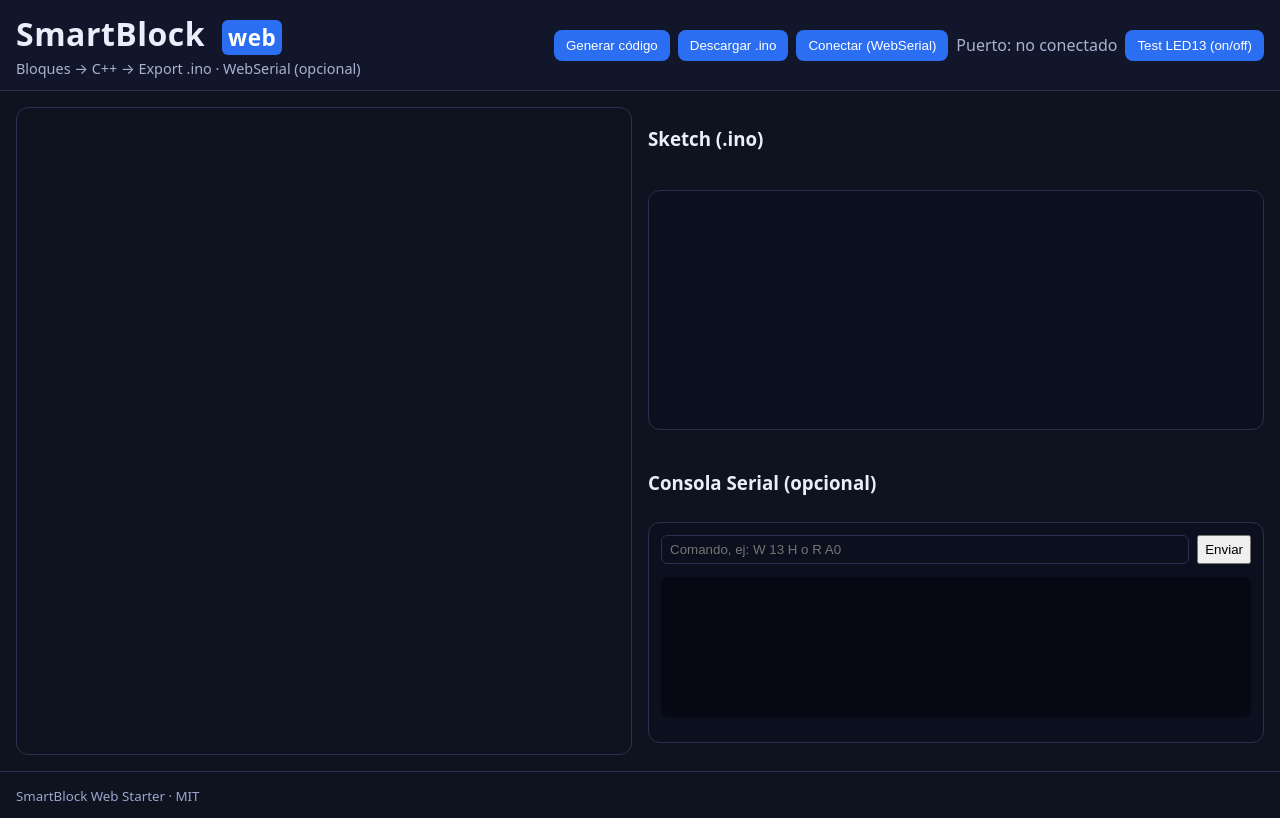
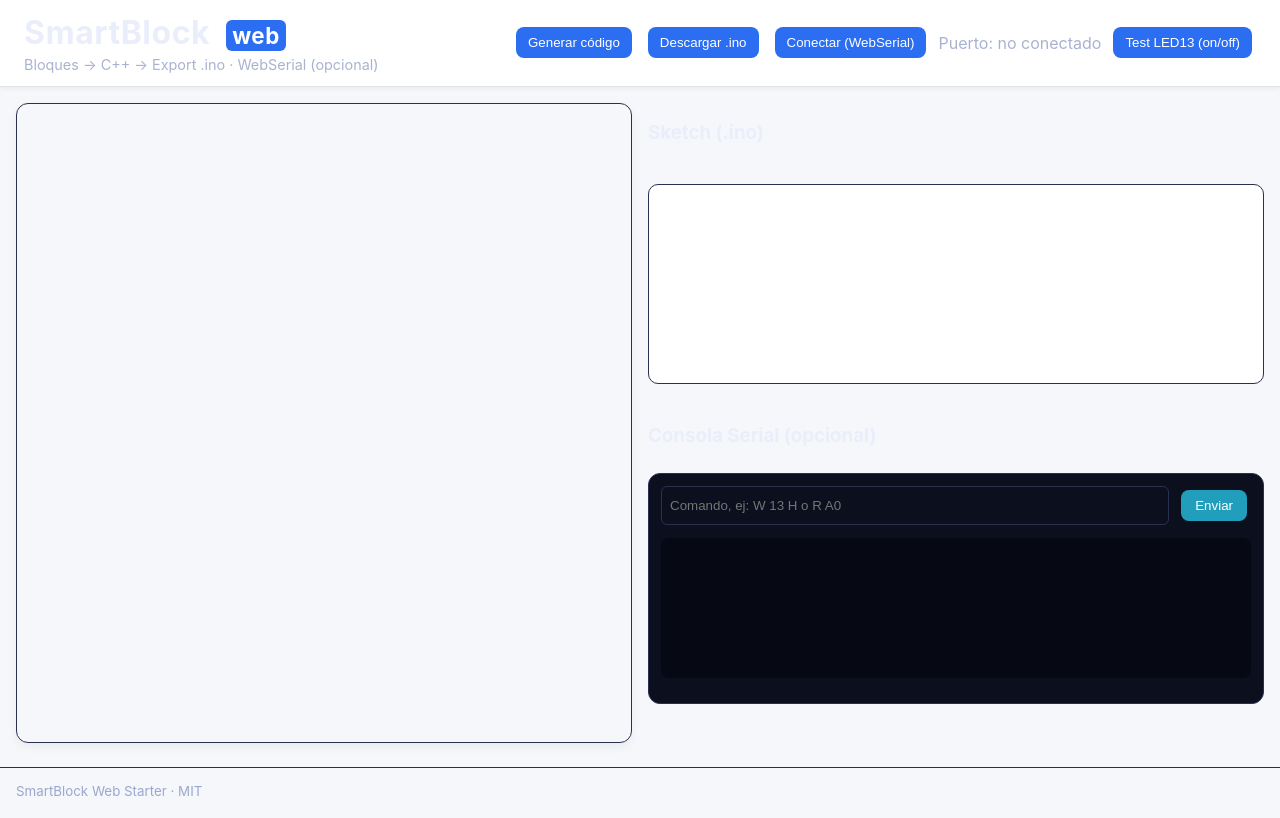
Before and after one commit to marianobat/smartblock, a plain HTML site: page index.html in a window 1280 px wide. Drawn offline with Linux system fonts and the light colour scheme; a script that the page names is missing.

Commit message:
Add styles for layout, header, and buttons

```diff
--- a/style.css
+++ b/style.css
@@ -18,3 +18,54 @@
 .serial input{flex:1;padding:6px 8px;border-radius:6px;border:1px solid #2b3050;background:#0b0f1e;color:#eaeefb}
 #serial-log{height:140px;overflow:auto;background:#060913;padding:8px;border-radius:8px}
 footer{padding:12px 16px;border-top:1px solid #2b3050;color:#9aa7cf}
+
+@import url('https://fonts.googleapis.com/css2?family=Inter:wght@400;600&display=swap');
+
+html, body {
+  font-family: 'Inter', 'Roboto', sans-serif;
+  background: #f5f7fb;
+  margin: 0;
+}
+
+#blocklyDiv {
+  height: 80vh;
+  width: 100%;
+  border-radius: 12px;
+  box-shadow: 0 4px 10px rgba(0,0,0,0.05);
+}
+
+header {
+  display: flex;
+  justify-content: space-between;
+  align-items: center;
+  padding: 0.8rem 1.5rem;
+  background: #ffffff;
+  border-bottom: 1px solid #e3e3e3;
+  box-shadow: 0 2px 4px rgba(0,0,0,0.05);
+}
+
+button {
+  border: none;
+  border-radius: 8px;
+  padding: 8px 14px;
+  margin: 4px;
+  background: #219EBC;
+  color: white;
+  font-weight: 500;
+  cursor: pointer;
+  transition: 0.2s;
+}
+button:hover {
+  background: #FFB703;
+  color: black;
+}
+
+#code {
+  background: #ffffff;
+  padding: 10px;
+  border-radius: 10px;
+  font-family: 'Source Code Pro', monospace;
+  font-size: 13px;
+  white-space: pre-wrap;
+  min-height: 200px;
+}
```
